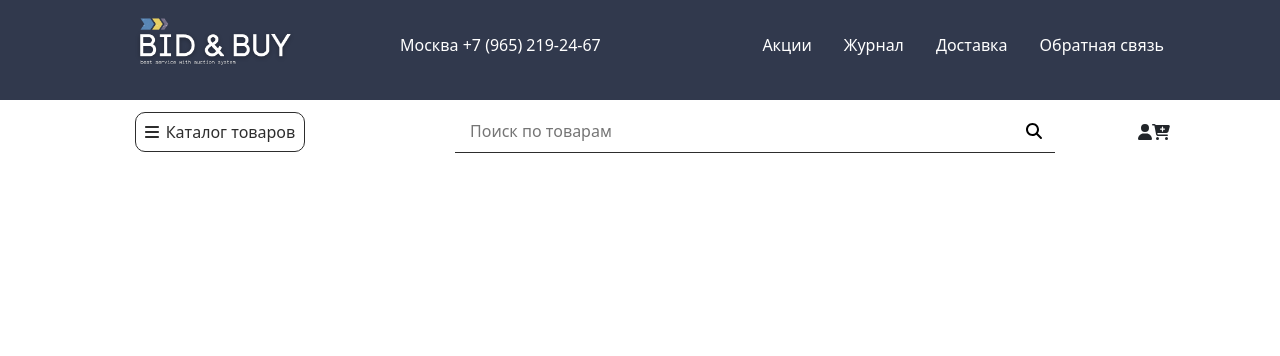
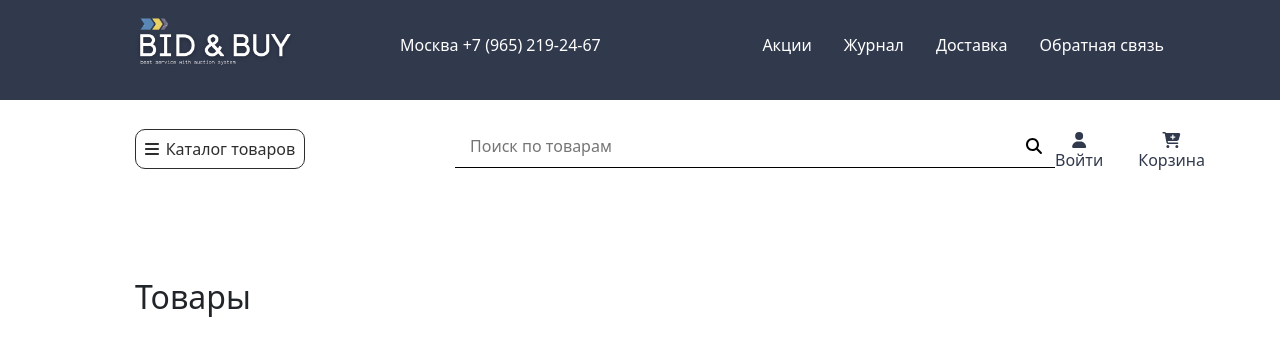
Before and after one commit to 1Waldemar1/BID-BUY, a React (Create React App) app: page / in a window 1280 px wide. Shown: the top 356 px of the page. Built offline with nearby package versions, Linux system fonts and the light colour scheme.

Commit message:
add navbar

```diff
--- a/src/App.tsx
+++ b/src/App.tsx
@@ -1,6 +1,7 @@
 import "./App.css";
 import { NavBar } from "./components/navbar/navbar";
 import { Header } from "./components/header/header";
+import { HomeProducts } from "./components/home-products/home-products";
 
 function App() {
   return (
@@ -8,6 +9,7 @@ function App() {
       <Header />
       <div className="App">
         <NavBar />
+        <HomeProducts />
       </div>
     </div>
   );
--- a/src/components/header/header.module.css
+++ b/src/components/header/header.module.css
@@ -13,6 +13,10 @@
 
 .color {
   color: white;
+}
+
+.color:hover {
+  color: #a5bcf1;
 }
 
 .navbar {
--- /dev/null
+++ b/src/components/home-products/home-products.module.css
@@ -0,0 +1,3 @@
+.title {
+  margin-top: 100px;
+}
--- /dev/null
+++ b/src/components/home-products/home-products.tsx
@@ -0,0 +1,9 @@
+import style from "./home-products.module.css";
+
+export const HomeProducts = () => {
+  return (
+    <div className={style.title}>
+      <h2>Товары</h2>
+    </div>
+  );
+};
--- a/src/components/navbar/navbar.module.css
+++ b/src/components/navbar/navbar.module.css
@@ -1,7 +1,7 @@
 .contant {
   display: flex;
   justify-content: space-between;
-    margin-top: 10px;
+  margin-top: 25px;
   align-items: center;
 }
 
@@ -12,6 +12,7 @@
 
 .btn {
   margin-right: 150px;
+  margin-bottom: 5px;
   align-items: center;
   justify-content: center;
 }
@@ -27,38 +28,48 @@
 
 .btn button:hover {
   color: #ffff;
-    background-color: #31394D;
+  border: 1px solid #61739c;
+  background-color: #61739c;
 }
 
 .menu {
   margin-right: 7px;
 }
 
-
-
-* {box-sizing: border-box;}
 form {
   position: relative;
   width: 600px;
-  margin: 0 auto;
+  margin: 0 auto 10px auto;
   background: #ffff;
-  border-bottom: 1px solid #2D2D2D;
+  border-bottom: 1px solid #000;
 }
+
+form:hover {
+  border-bottom: 1px solid #61739c;
+}
+
 .sub button {
   border: none;
   outline: none;
-  background: transparent;
+  background: #ffff;
 }
+
+.sub button:hover {
+  color: #61739c;
+}
+
 input {
   border: none;
   outline: none;
   background: transparent;
 }
+
 input {
   width: 100%;
   height: 42px;
   padding-left: 15px;
 }
+
 .sub button {
   height: 42px;
   width: 42px;
@@ -67,3 +78,25 @@ input {
   right: 0;
   cursor: pointer;
 }
+
+.nav {
+  display: flex;
+  align-items: end;
+}
+
+.sign {
+  margin-right: 35px;
+  display: flex;
+  flex-direction: column;
+  text-decoration: none;
+  cursor: pointer;
+  color: #31394D;
+}
+
+.sign:last-child {
+  margin-right: 0;
+}
+
+.sign:hover {
+  color: #61739c;
+}
--- a/src/components/navbar/navbar.tsx
+++ b/src/components/navbar/navbar.tsx
@@ -20,7 +20,7 @@ export const NavBar = () => {
             </button>
           </div>
           <div className={style.serch}>
-            <form  className={style.sub} action="" method="get">
+            <form className={style.sub} action="" method="get">
               <input name="s" placeholder="Поиск по товарам" type="search" />
               <button type="submit">
                 <FontAwesomeIcon icon={faMagnifyingGlass} />
@@ -28,9 +28,15 @@ export const NavBar = () => {
             </form>
           </div>
         </div>
-        <div>
-          <FontAwesomeIcon icon={faUser} />
-          <FontAwesomeIcon icon={faCartPlus} />
+        <div className={style.nav}>
+          <a className={style.sign}>
+            <FontAwesomeIcon icon={faUser} />
+            <span>Войти</span>
+          </a>
+          <a className={style.sign}>
+            <FontAwesomeIcon icon={faCartPlus} />
+            <span>Корзина</span>
+          </a>
         </div>
       </div>
     </div>
```
Lines whose indentation alone changed are shown as unchanged.
